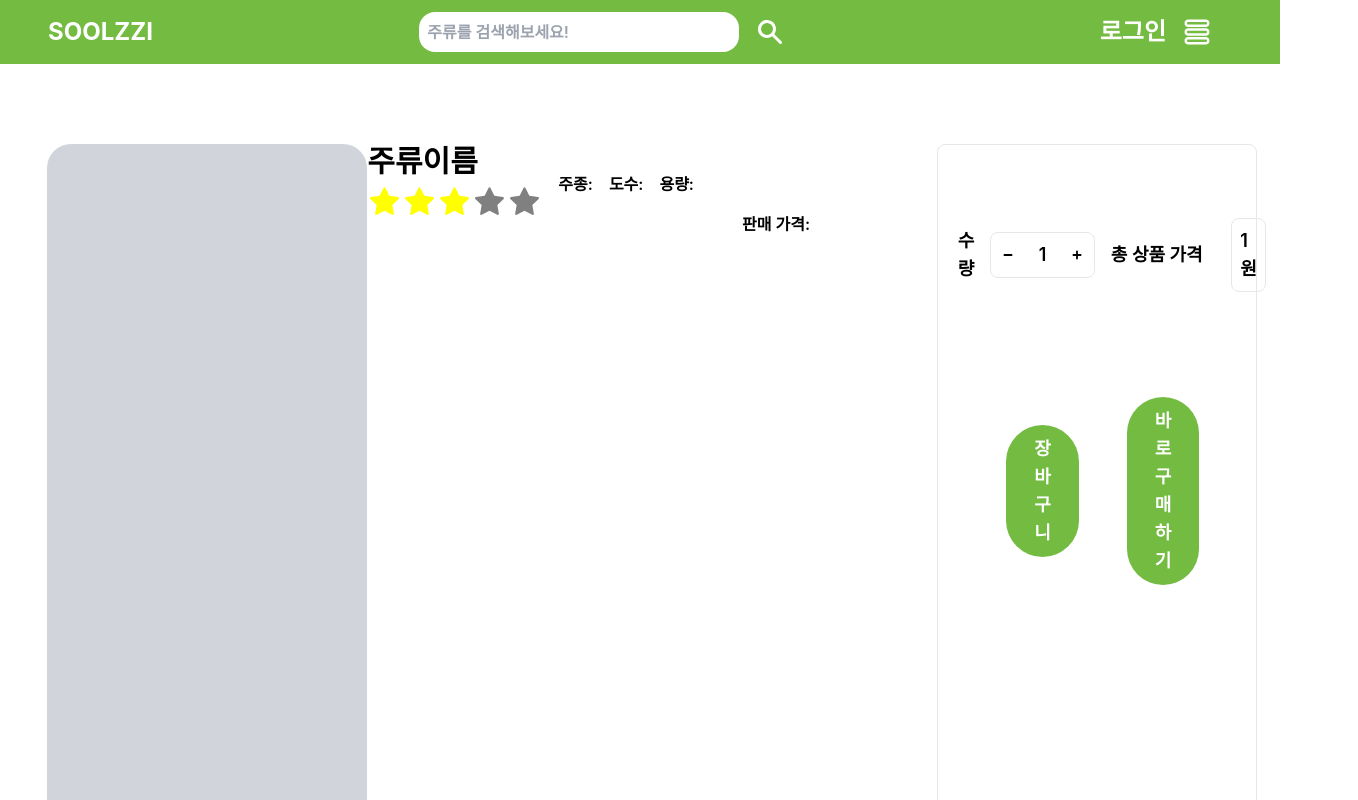
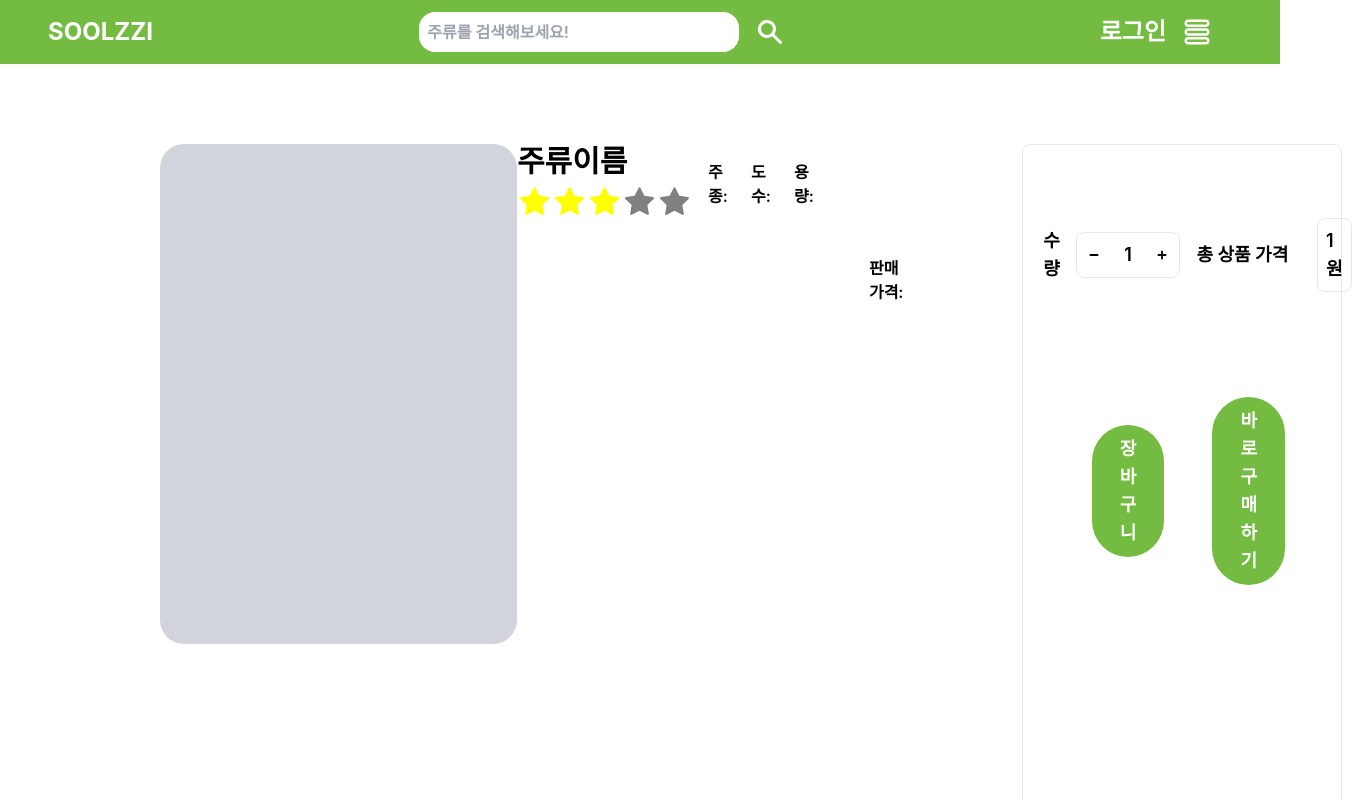
Before and after one commit to SOOLZZI/frontend, a React (Create React App) app: page /Order in a window 1280 px wide. Shown: the top 800 px of the page, 1358 px wide, since content can reach past the window. Built offline with nearby package versions, Linux system fonts and the light colour scheme.

Commit message:
fix: 변수명 수정, display 고정

```diff
--- a/src/App.tsx
+++ b/src/App.tsx
@@ -2,12 +2,7 @@
 import React, { useState } from "react";
 import "./App.css";
 import "tailwindcss/tailwind.css";
-import NavBar from "./components/organisms/NavBar";
-import Display from "./components/atom/Display";
-import Button from "./components/atom/Button";
-import DropDown from "./components/atom/DropDown";
-import Review from "./components/organisms/Review";
-import OrderBar from "./components/organisms/OrderBar";
+import Header from "./components/organisms/Header";
 import { BrowserRouter, Route, Routes, Navigate } from "react-router-dom";
 import Order from "./components/page/Order";
 
@@ -15,7 +10,7 @@
   return (
     <div>
       <BrowserRouter>
-      <NavBar/>
+      <Header/>
         <Routes>
           <Route path='/Order' element={<Order/>}/>
         </Routes>
--- /dev/null
+++ b/src/components/atom/AlcoholTitle.tsx
@@ -0,0 +1,8 @@
+import React from "react";
+
+function AlcoholTitle(props:any) {
+  return (
+    <h1 className="text-3xl font-bold">{props.children}</h1>
+  );
+}
+export default AlcoholTitle;
--- a/src/components/atom/Display.tsx
+++ b/src/components/atom/Display.tsx
@@ -3,7 +3,7 @@
 function Display() {
   return (
     <div
-      className="w-80 h-full bg-gray-300 rounded-3xl border-solid border-1
+      className="w-full h-full bg-gray-300 rounded-3xl border-solid border-1
       border-[#cdcdcd]"
     ></div>
   );
--- /dev/null
+++ b/src/components/atom/Elements.tsx
@@ -0,0 +1,8 @@
+import React from "react";
+
+function elements(props:any) {
+  return (
+    <h1 className="font-semibold">{props.children}</h1>
+  );
+}
+export default elements;
--- a/src/components/organisms/NavBar.tsx
+++ b/src/components/organisms/Header.tsx
@@ -18,21 +18,20 @@
 //   }
 // `;
 
-function NavBar() {
+function Header() {
   return (
     <div
       className="bg-[#74bb41] flex items-center justify-between text-2xl
     font-bold h-16 border-solid"
     >
       <Logo />
-      <Searchbar/>
-      <div className="text-white grid grid-cols-2 gap-4 items-center list-none m-0 hover:text-gray">
+      <Searchbar />
+      <div className="text-2xl text-white grid grid-cols-2 gap-4 items-center list-none m-0 hover:text-gray">
         <div>로그인</div>
-        <TiThMenuOutline className="mr-5" size="30"/>
-
+        <TiThMenuOutline className="mr-5" size="30" />
       </div>
     </div>
   );
 }
 
-export default NavBar;
+export default Header;
--- a/src/components/organisms/OrderBar.tsx
+++ b/src/components/organisms/OrderSection.tsx
@@ -3,7 +3,7 @@
 import { HiPlusSm } from "react-icons/hi";
 import { HiMinusSm } from "react-icons/hi";
 
-function OrderBar() {
+function OrderSection() {
   const [Num, setNum] = useState(1);
   return (
     <div className="grid gap-2 grid-rows-6 grid-cols-1 text-lg font-semibold w-80 border px-5 rounded-lg">
@@ -32,4 +32,4 @@
   );
 }
 
-export default OrderBar;
+export default OrderSection;
--- a/src/components/page/Order.tsx
+++ b/src/components/page/Order.tsx
@@ -2,17 +2,20 @@
 import "../../App.css";
 import Display from "../atom/Display";
 import RatingSection from "../atom/RatingSection";
-import OrderBar from "../organisms/OrderBar";
+import OrderSection from "../organisms/OrderSection";
+import AlcoholTitle from "../atom/AlcoholTitle";
+import Elements from "../atom/Elements";
 function OrderPage() {
   return (
-    <div className="flex w-full justify-around">
+    <div className="flex justify-around">
       <div className="flex">
-        <div className="mt-20 ml-10">
+        <div className="w-[400px] h-[500px] mt-20 ml-40">
           <Display />
         </div>
-        <div className="h-60 mt-20 ml-20 grid grid-cols-1 ">
-          <div>
-            <h1 className="text-3xl font-bold">주류이름</h1>
+        <div className="mt-20 ml-20 gap-0 h-60 grid grid-cols-1 ">
+
+          <div className=''>
+            <AlcoholTitle>주류이름</AlcoholTitle>
             <RatingSection
               ratingIndex={3}
               setRatingIndex={function (value: SetStateAction<number>): void {
@@ -20,18 +23,19 @@
               }}
             ></RatingSection>
           </div>
-          <div className="grid grid-cols-1 ml-0 font-semibold">
-            <h2>주종:</h2>
-            <h3>도수:</h3>
-            <h4>용량:</h4>
+
+          <div className="grid grid-cols-1 ml-0 mt-10">
+            <Elements>주종:</Elements>
+            <Elements>도수:</Elements>
+            <Elements>용량:</Elements>
           </div>
-          <div className="mt-20 font-semibold">
-            <h5>판매 가격: </h5>
+          <div className="font-semibold mt-48">
+            <Elements>판매 가격: </Elements>
           </div>
         </div>
       </div>
       <div className="ml-20 mt-20">
-        <OrderBar />
+        <OrderSection />
       </div>
 
     </div>
```
